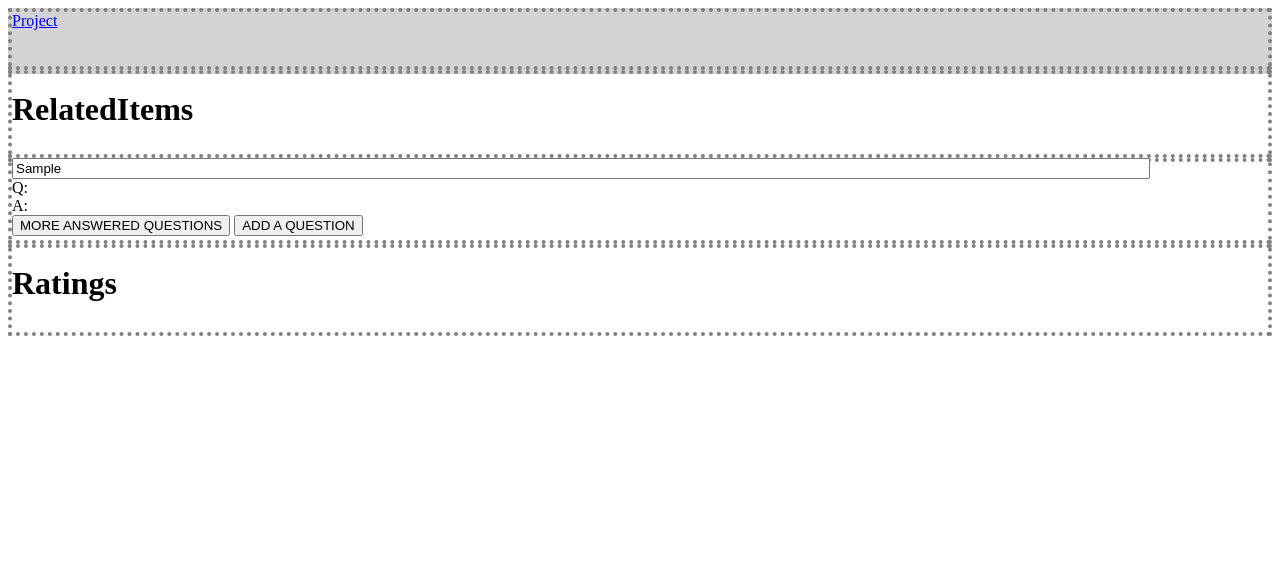
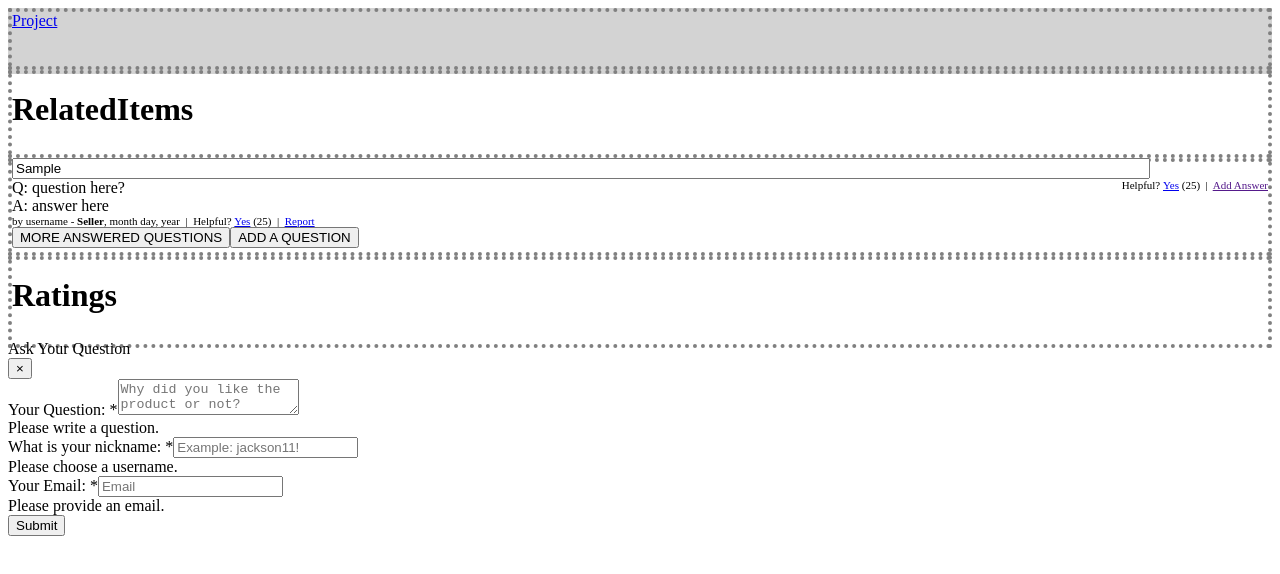
Before and after one commit to Project-Dope/Front-End-Capstone, a React app: page / in a window 1280 px wide. Both pictures are taken after typing "Sample" into the empty fields and a click on the button "ADD A QUESTION". Shown: the top 574 px of the page. Built offline with nearby package versions, Linux system fonts and the light colour scheme; the HTML template or start-up script is replaced by a standard one.

Commit message:
modal form for question and answer. still needs more implementation

```diff
--- /dev/null
+++ b/client/src/components/Questions/Answer.jsx
@@ -0,0 +1,24 @@
+import React from 'react';
+import Helpful from './Helpful.jsx';
+
+var Answer = (props) => {
+  // if (props.answers.answerer_name === "Seller") {
+  //   return (
+  //     <div>
+  //       <div className="questions-answer">A: answer here</div>
+  //       <div className="questions-answer-subtext">by username, month day, year  |  <Helpful whichText="answer"/> </div>
+  //     </div>
+  //   )
+  // }
+  // else {
+    return (
+      <div>
+        <div className="questions-answer">A: answer here</div>
+        <div className="questions-answer-subtext">by username - <b>Seller</b>, month day, year  |  <Helpful whichText="answer"/> </div>
+      </div>
+    )
+  // }
+}
+
+
+export default Answer;
--- /dev/null
+++ b/client/src/components/Questions/Helpful.jsx
@@ -0,0 +1,32 @@
+import React from 'react';
+
+var Helpful = (props) => {
+  const click = function(event) {
+    event.preventDefault();
+    props.setModalType('add answer')
+    props.openModal();
+  }
+  if (props.whichType === 'question') {
+    return (
+      <span>
+        <span>Helpful?&nbsp;
+          <a href="www.replacewithclickhandlernotarealwebsite.com">Yes</a>
+          <span> (25)  |  <a href='' onClick={click}>
+            Add Answer</a></span>
+        </span>
+      </span>
+    )
+  }
+  else {
+    return (
+      <span>
+        <span>Helpful?&nbsp;
+          <a href="www.replacewithclickhandlernotarealwebsite.com">Yes</a>
+          <span> (25)  |  <a href="www.replacewithReport.com">Report</a></span>
+        </span>
+      </span>
+    )
+  }
+}
+
+export default Helpful;
--- /dev/null
+++ b/client/src/components/Questions/Modal.jsx
@@ -0,0 +1,175 @@
+import React from 'react';
+import Modal from 'react-bootstrap/Modal';
+import {Button} from 'react-bootstrap';
+import Form from 'react-bootstrap/Form';
+import './Questions.css';
+
+export default class ModalForm extends React.Component {
+  constructor(props) {
+    super(props);
+
+    this.state = {
+      name: '',
+      email: '',
+      question: '',
+      answer: ''
+    }
+
+    this.onChange = this.onChange.bind(this);
+    this.handleSubmit = this.handleSubmit.bind(this);
+
+  }
+
+  handleSubmit(event) {
+    // event.preventDefault();
+    console.log(this.state.question);
+    console.log(this.state.name);
+    console.log(this.state.email);
+  }
+
+  onChange(event) {
+    this.setState({
+      [event.target.name]: event.target.value
+    })
+    // console.log(event.target.name, event.target.value)
+  }
+
+  // getValidationState() {
+  //   const length = this.state.[event.target.name].length;
+  //   if (length > 10) return 'success';
+  //   if (length > 5) return 'warning';
+  //   if (length > 0) return 'error';
+  //   return null;
+  // }
+
+  render() {
+    if (this.props.whichType === 'add question') {
+      return (
+        <Modal
+          show={this.props.show}
+          onHide={this.props.closeModal}
+        >
+        <Modal.Header closeButton closeLabel='' >
+          <Modal.Title className='question-modal-title'>Ask Your Question</Modal.Title>
+        </Modal.Header>
+        <Modal.Body>
+          <Form.Group >
+            <Form.Label>Your Question: *</Form.Label>
+            <Form.Control
+                as='textarea'
+                type="text"
+                onChange={this.onChange}
+                name="question"
+                value={this.state.question}
+                placeholder="Why did you like the product or not?"/>
+            <Form.Control.Feedback type="invalid">
+                Please write a question.
+            </Form.Control.Feedback>
+            <Form.Label>What is your nickname: *</Form.Label>
+            <Form.Control
+                type="text"
+                onChange={this.onChange}
+                name="name"
+                value={this.state.name}
+              placeholder="Example: jackson11!"/>
+            <Form.Control.Feedback type="invalid">
+                Please choose a username.
+            </Form.Control.Feedback>
+            <Form.Label>Your Email: *</Form.Label>
+            <Form.Control
+                type="email"
+                onChange={this.onChange}
+                name="email"
+                value={this.state.email}
+                placeholder="Email"/>
+            <Form.Control.Feedback type="invalid">
+                Please provide an email.
+            </Form.Control.Feedback>
+          </Form.Group>
+        </Modal.Body>
+        <Modal.Footer>
+          <Button variant="primary" type="submit" onClick={() => this.handleSubmit()}>
+            Submit
+          </Button>
+        </Modal.Footer>
+      </Modal>
+      )
+    }
+    else {
+      return (
+        <Modal
+          show={this.props.show}
+          onHide={this.props.closeModal}
+        >
+        <Modal.Header closeButton closeLabel='' >
+          <Modal.Title className='question-modal-title'>Submit Your Answer</Modal.Title>
+        </Modal.Header>
+        <Modal.Body>
+          <Form.Group >
+            <Form.Label>Your Answer: *</Form.Label>
+            <Form.Control
+                as='textarea'
+                type="text"
+                onChange={this.onChange}
+                name="answer"
+                value={this.state.answer}
+                placeholder="Your answere here"/>
+            <Form.Control.Feedback type="invalid">
+                Please write an answer.
+            </Form.Control.Feedback>
+            <Form.Label>What is your nickname: *</Form.Label>
+            <Form.Control
+                type="text"
+                onChange={this.onChange}
+                name="name"
+                value={this.state.name}
+              placeholder="Example: jack543!"/>
+            <Form.Control.Feedback type="invalid">
+                Please choose a username.
+            </Form.Control.Feedback>
+            <Form.Label>Your Email: *</Form.Label>
+            <Form.Control
+                type="email"
+                onChange={this.onChange}
+                name="email"
+                value={this.state.email}
+                placeholder="Email"/>
+            <Form.Control.Feedback type="invalid">
+                Please provide an email.
+            </Form.Control.Feedback>
+          </Form.Group>
+        </Modal.Body>
+        <Modal.Footer>
+          <Button variant="primary" type="submit" onClick={() => this.handleSubmit()}>
+            Submit
+          </Button>
+        </Modal.Footer>
+      </Modal>
+      )
+    }
+  }
+
+}
+
+// export default class Modal extends React.Component {
+//   constructor(props) {
+//     super(props);
+
+//     this.state = {
+//       showModal: false
+//     }
+
+//   }
+
+//   render() {
+//     if (!this.props.show) {
+//       return null;
+//     }
+
+//     return (
+//       <div>
+//         <div>hi</div>
+//         <button onClick={() => this.props.closeModal()}>Close</button>
+//       </div>
+//     )
+//   }
--- /dev/null
+++ b/client/src/components/Questions/QuestionAnswer.jsx
@@ -0,0 +1,25 @@
+import React from 'react';
+import Answer from './Answer.jsx';
+import Helpful from './Helpful.jsx';
+
+var QuestionAnswer = (props) => {
+  return (
+    <div>
+      <div className="questions-question">Q: question here?
+        <Helpful
+        whichType='question'
+        show={props.show}
+        openModal={props.openModal}
+        closeModal={props.closeModal}
+        setModalType={props.setModalType}
+        />
+      </div>
+      <div className="questions-answer">
+        <Answer />
+      </div>
+    </div>
+  )
+}
+
+
+export default QuestionAnswer;
--- a/client/src/components/Questions/Questions.css
+++ b/client/src/components/Questions/Questions.css
@@ -1,3 +1,26 @@
 .questions-search-bar {
   width: 90%;
 }
+
+.questions-question span {
+  float: right;
+  white-space: pre;
+  font-size: 11px;
+}
+
+.questions-answer-subtext {
+  white-space: pre;
+  font-size: 11px;
+}
+
+/* .modal {
+  width: 500px;
+  background: white;
+  border: 1px solid #ccc;
+  transition: 1.1s ease-out;
+  box-shadow: -2rem 2rem 2rem rgba(black, 0.2);
+  filter: blur(0);
+  transform: scale(1);
+  opacity: 1;
+  visibility: visible;
+} */
--- a/client/src/components/Questions/Questions.jsx
+++ b/client/src/components/Questions/Questions.jsx
@@ -1,15 +1,24 @@
 import React from 'react';
-import './Questions.css'
+import './Questions.css';
+import QuestionAnswer from './QuestionAnswer.jsx';
+import Answer from './Answer.jsx';
+import Modal from './Modal.jsx';
 
 export default class Questions extends React.Component {
   constructor(props) {
     super(props);
 
     this.state = {
-      searchValue: ''
+      searchValue: '',
+      show: false,
+      modalType: null
     }
 
     this.onChange = this.onChange.bind(this);
+    this.openModal = this.openModal.bind(this);
+    this.closeModal = this.closeModal.bind(this);
+    this.handleSubmit = this.handleSubmit.bind(this);
+    this.setModalType = this.setModalType.bind(this);
 
   }
 
@@ -17,8 +26,31 @@ export default class Questions extends React.Component {
     this.setState({
       [event.target.name]: event.target.value
     })
-    console.log(this.state.searchValue);
+  }
 
+  openModal(event) {
+    this.setState({
+      show: true
+    })
+  }
+
+  closeModal(event) {
+    this.setState({
+      show: false
+    })
+  }
+
+  setModalType(input) {
+    this.setState({
+      modalType: input
+    })
+  }
+
+  handleSubmit(event) {
+    event.preventDefault();
+    console.log(event.target.name.value);
+    console.log(event.target.email.value);
+    console.log('hi');
   }
 
   render() {
@@ -29,11 +61,26 @@ export default class Questions extends React.Component {
           <input className="questions-search-bar" value={this.state.searchValue} onChange={this.onChange} name="searchValue" type="text" placeholder="Have a question? Search for answers..."></input>
         </form>
         <div className="questions-component">
-          <div className="questions-question">Q: </div>
-          <div className="questions-answer">A: </div>
+          <QuestionAnswer
+          show={this.state.show}
+          openModal={this.openModal}
+          closeModal={this.closeModal}
+          setModalType={this.setModalType}
+          />
         </div>
         <div>
-          <button>MORE ANSWERED QUESTIONS</button> <button>ADD A QUESTION</button>
+          <button>MORE ANSWERED QUESTIONS  </button>
+          <button onClick={() => {
+            this.openModal()
+            this.setModalType('add question')
+          }
+          }>ADD A QUESTION</button>
+          <Modal
+            whichType={this.state.modalType}
+            show={this.state.show}
+            closeModal={this.closeModal}
+            // handleSubmit={this.handleSubmit}
+           />
         </div>
       </div>
     );
--- a/package.json
+++ b/package.json
@@ -20,6 +20,7 @@
   "homepage": "https://github.com/czwong/Front-End-Capstone#readme",
   "dependencies": {
     "axios": "^0.21.1",
+    "bootstrap": "^5.0.2",
     "express": "^4.17.1",
     "mongoose": "^5.13.3",
     "react": "^17.0.2",
```
Also changed, not shown: 1 other file (tests, documents, lock files or other folders).
